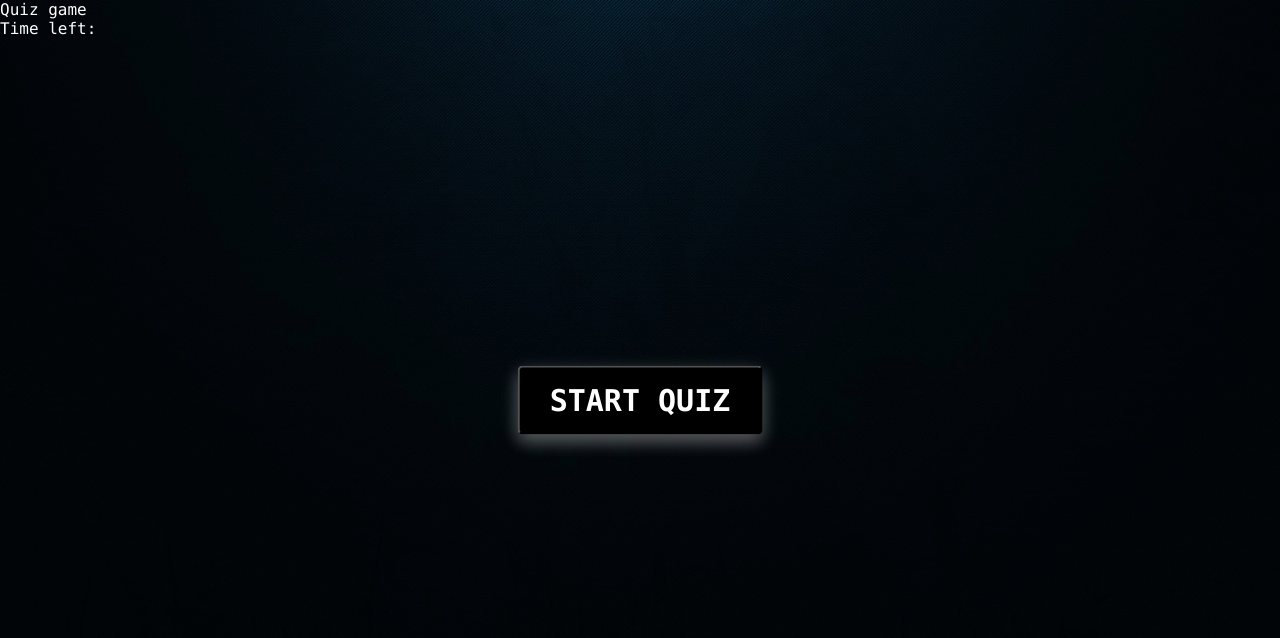
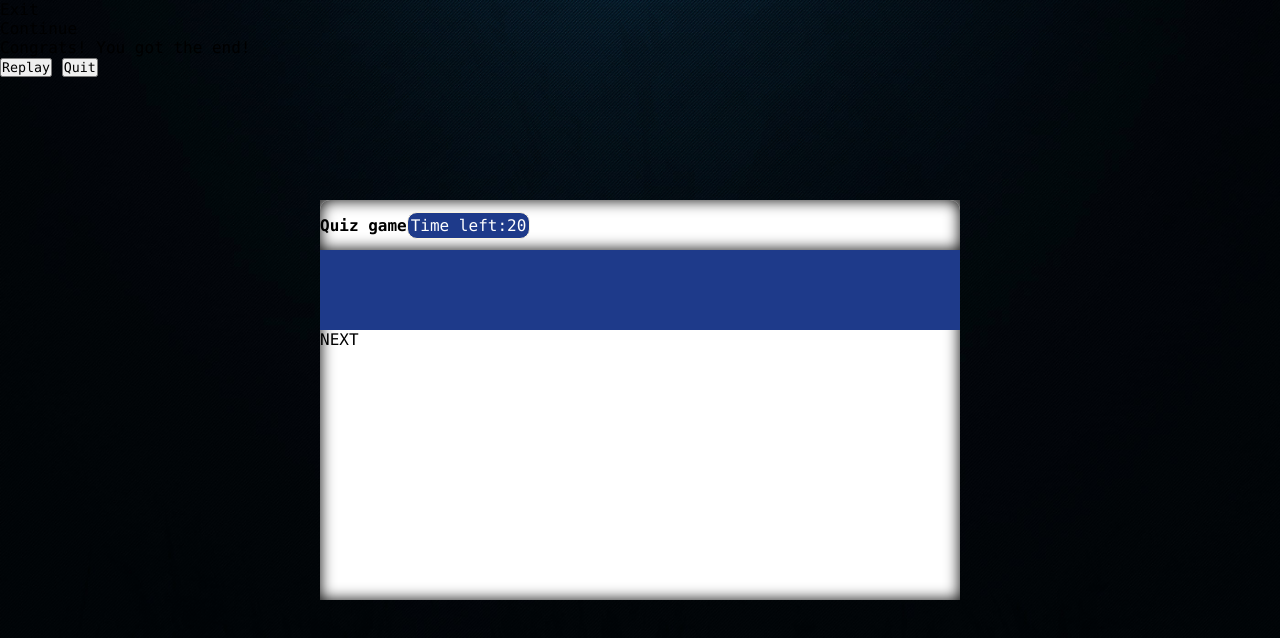
Before and after one commit to roberta34/Quiz-Game-with-Timer, a plain HTML site: page Quiz Game with Timer/index.html in a window 1280 px wide. Drawn offline with Linux system fonts and the light colour scheme.

Commit message:
Câteva modificări in HTML şi CSS cu privire la cum o să arate text box-ul şi etc (încă nu e terminată)

```diff
--- a/Quiz Game with Timer/index.html
+++ b/Quiz Game with Timer/index.html
@@ -5,18 +5,51 @@
     <meta name="viewport" content="width=device-width, initial-scale=1.0">
     <title>Quiz Game with Timer</title>
     <link rel="stylesheet" href="style.css">
-    <script type="text/javascript" src="questions.js"></script>
-    <script type="text/javascript" src="script.js"></script>
+    <script type="text/javascript" src="./javascript/questions.js"></script>
+    <script type="text/javascript" src="./javascript/script.js"></script>
 
 </head>
 <body>
     <!--The start button-->
      <div class="start_button"><button>START QUIZ</button></div>
 
+
+     <!--Some buttons for exiting or continuing the game-->
+     <div class="buttons">
+        <div class="exit">Exit</div>
+        <div class="continue">Continue</div>
+     </div>
      <!--The quiz box, where the questions and answers will be displayed-->
      <div class="quiz_box">
-        <div class="title">Quiz game</div>
-        <div class="timer">Time left:</div>
+        <!--Header, section and footer helps you to see the more organized, they are similar to divs-->
+        <header>
+            <div class="title">Quiz game </div>
+            <div class="timer">
+                <div class="timer_text">Time left:</div>
+                <div class="time_seconds">20</div>
+            </div>
+        </header>
+        <section>
+            <!--then I will display the questions imported from JavaScript-->
+            <div class="question_text"></div>
+            <!--options will be here-->
+            <div class="options_given"></div>
+        </section>
+        <footer>
+            <!--Here will be the score and the posibility to restart or quit-->
+            <div class="total_questions"></div>
+            <div class="next_button">NEXT</div>
+        </footer>
      </div>
-</body>
+
+     <div class="result_box"></div>
+     <div class="complete_text">Congrats! You got the end!</div>
+     <div class="score_text">
+        <div class="buttons">
+            <!--these buttons are kind of necessary-->
+            <button class="restart">Replay</button>
+            <button class="quit">Quit</button>
+        </div>
+    </div>
+    </body>
 </html>
--- a/Quiz Game with Timer/style.css
+++ b/Quiz Game with Timer/style.css
@@ -12,9 +12,13 @@ body
     background: url("images/background.jpg");
     background-repeat: no-repeat;
     background-size: cover;
+    background-attachment: fixed;
+    background-position: center;
+    margin: 0;
 }
 
-.start_button{
+/*basically here I edit all those boxes with questions, answers and the final result*/
+.start_button, .quiz_box, .result_box{
     position: absolute;
     top:50%;
     left:50%;
@@ -40,9 +44,79 @@ body
 }
 
 .title{
-    color:white;
+    color:black;
 }
 
 .timer{
-    color:white;
+    color:black;
 }
+
+.quiz_box{
+    width: 50%;
+    height: 50%;
+    background: rgb(255,255,255);
+    transform: translate(-50%, -50%);
+    transition: width 2s, height 2s;
+    box-shadow: inset 0 0 15px #000;
+}
+
+.quiz_box:hover{
+    width: 70%;
+    height: 70%;
+}
+
+.quiz_box header{
+    position: relative;
+    height: 50px;
+    background-color: white;
+    display: flex;
+    border-radius: 10px 10px 0 0;
+    align-items: center;
+    box-shadow: inset 0 0 15px #000;
+}
+
+.quiz_box header .title{
+    font-weight: bold;
+}
+
+.quiz_box header .timer{
+    background: #1E3A8A;
+    color: #fff;
+    border: 1px solid #FAF3E0;
+    padding: 3px 3px;
+    border-radius:10px;
+    display: flex;
+}
+
+.quiz_box header .timer .timer_text .time_seconds{
+    font-size: 18px;
+    font-weight: bold;
+    border-radius:10px;
+    color:black;
+    text-align: center;
+}
+
+section{
+    padding:30px;
+    background: #1E3A8A;
+}
+
+section .question_text{
+    font-size: 25px;
+}
+
+section .options_given{
+    display: block;
+    padding: 10px;
+}
+
+section .options_given .option{
+    background-color: #E0E7FF;
+    border-radius: 10px;
+    padding: 8px 15px;
+    font-size: 20px;
+    margin:5px;
+    transition: ease-in-out;
+    display: flex;
+    align-items: center;
+}
```
